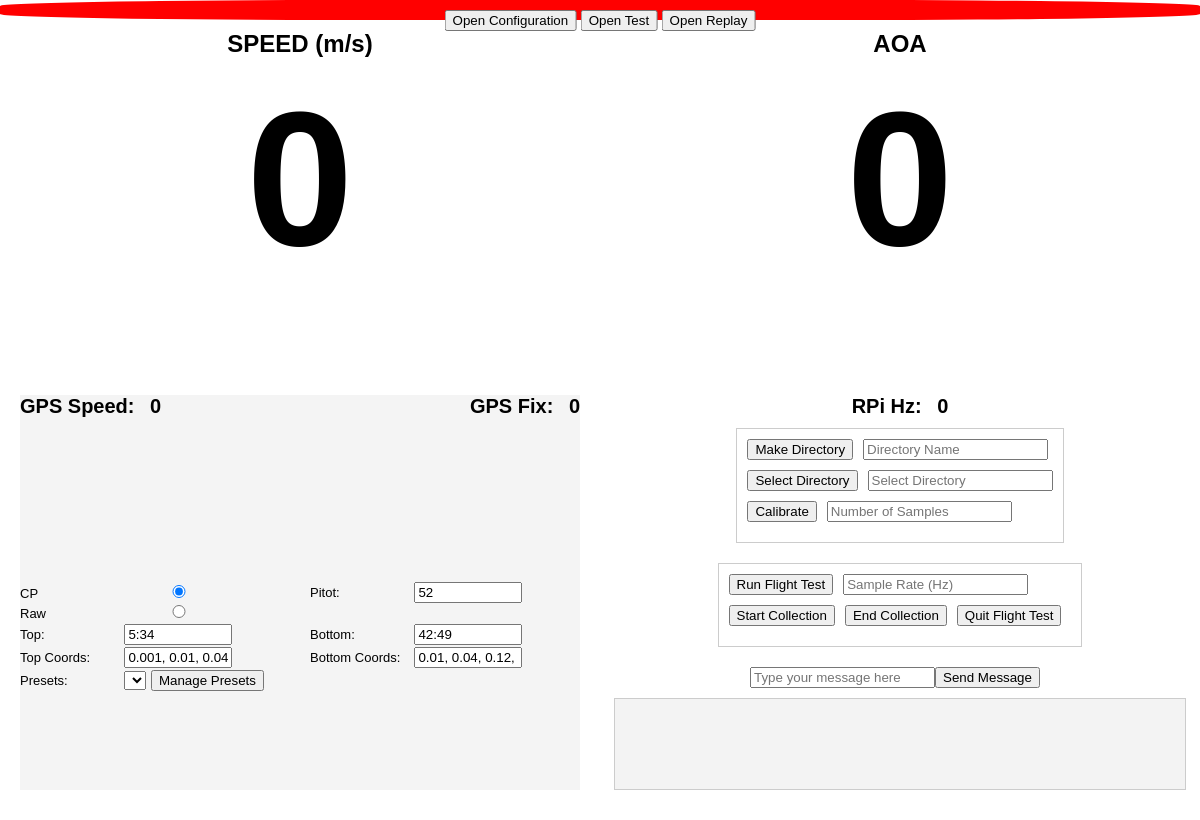
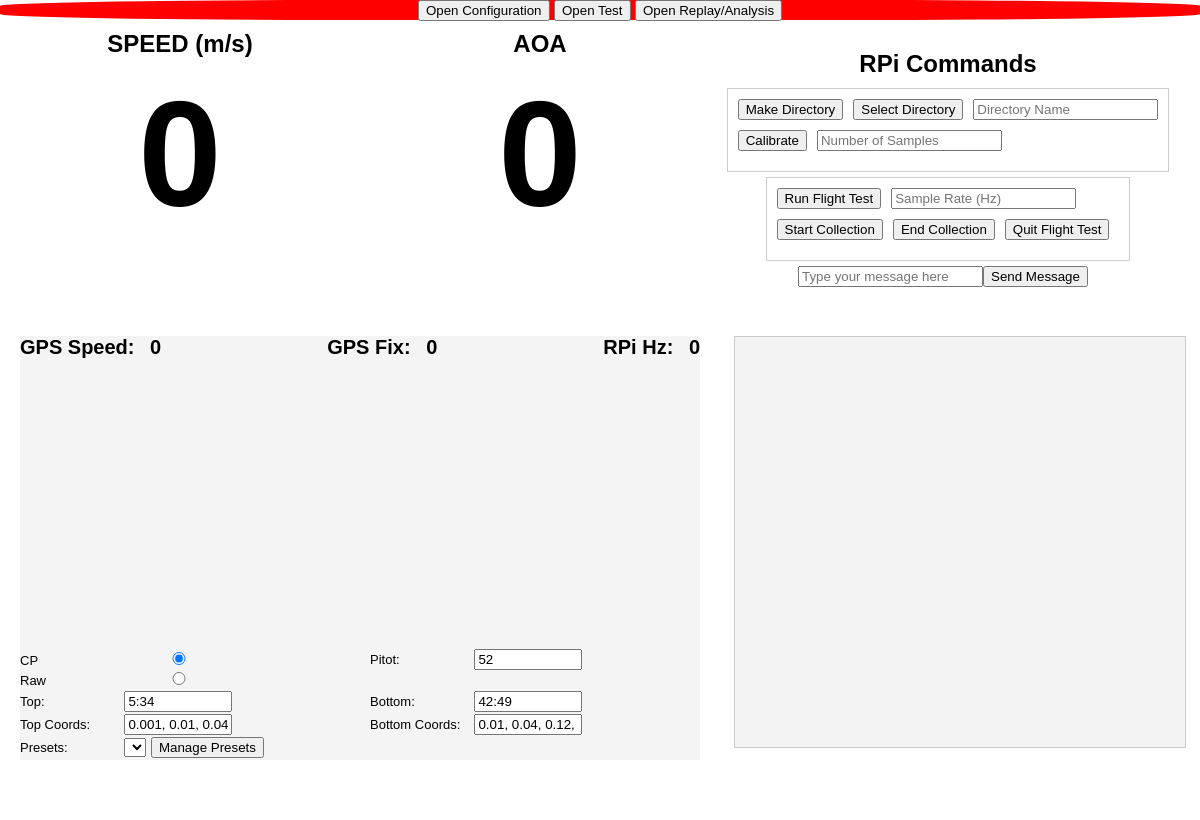
Before and after one commit to justinjarmer00/uarf-app, an Electron app: page src/main.html in a window 1200 px wide. Drawn offline with Linux system fonts and the light colour scheme.

Commit message:
main ui changes
significant main ui changes as well as some ease of use changes

```diff
--- a/src/main.html
+++ b/src/main.html
@@ -2,150 +2,17 @@
 <html>
 <head>
     <title>Main Window</title>
-    <style>
-        body {
-            font-family: Arial, sans-serif;
-            margin: 0;
-            padding: 0;
-            overflow: hidden; /* Prevent scrolling */
-            position: relative; /* Set as reference for absolute positioning */
-            height: 100vh;
-            width: 100vw;
-        }
-        .top-section {
-            position: absolute;
-            top: 30px;
-            left: 50%;
-            transform: translateX(-50%);
-        }
-        .big-displays {
-            display: flex;
-            justify-content: space-between;
-            width: 100vw;
-            padding: 0 20px;
-        }
-        .big-display {
-            font-size: 192px;
-            font-weight: bold;
-            flex: 1;
-            text-align: center;
-        }
-        .display-container {
-            flex: 1;
-            display: flex;
-            flex-direction: column;
-            align-items: center;
-        }
-        .display-label {
-            font-size: 24px; /* Adjust as needed */
-            font-weight: bold;
-            margin-bottom: 10px; /* Space between the label and the big display */
-        }
-        .toggle-windows {
-            position: absolute;
-            display: block;
-            margin: 0 auto;
-            top: 10px;
-            left: 50%;
-            transform: translateX(-50%);
-        }
-        .bottom-section {
-            position: absolute;
-            bottom: 10px;
-            width: 100%;
-            display: flex;
-            justify-content: space-between;
-            margin-bottom: 0;
-            padding-bottom: 0;
-        }
-        .graph {
-            flex: 1;
-            background-color: #f4f4f4;
-            margin: 20px;
-            margin-bottom: 0;
-            padding-bottom: 0;
-        }
-        .controls {
-            flex: 1;
-            display: flex;
-            flex-direction: column;
-            align-items: center;
-            margin: 20px;
-            margin-bottom: 0;
-            padding-bottom: 0;
-        }
-        .directory-commands {
-            border: 1px solid #ccc;
-            padding: 10px;
-            margin-bottom: 20px;
-        }
-        .flight-test-commands {
-            border: 1px solid #ccc;
-            padding: 10px;
-            margin-bottom: 20px;
-        }
-        .command-section {
-            display: flex;
-            align-items: center;
-            margin-bottom: 10px;
-        }
-        .command-section button {
-            margin-right: 10px;
-        }
-        #consoleDisplay {
-            width: 100%;
-            height: 80px;
-            overflow-y: auto; /* Allow vertical scrolling within the log */
-            resize: none; /* Prevent resizing of the textarea */
-        }
-        .sensor-inputs {
-            display: flex;
-            flex-wrap: wrap;
-            justify-content: space-between; /* Optional: To space out the columns */
-        }
-        .input-section {
-            margin-bottom: 2px;
-            flex-basis: calc(50% - 10px); /* Subtracting potential padding or margins */
-        }
-        .input-section label {
-            display: inline-block;
-            width: 100px;
-            font-size: 13px;
-        }
-        .input-section input {
-            width: 100px;
-        }
-        .chart-container {
-            width: 80%;
-            max-height: 300px;
-            margin: auto;
-        }
-        .gps-displays {
-            display: flex;
-            justify-content: space-between;
-            margin-bottom: 0px; /* Add some space between this section and the chart below */
-        }
-        .gps-display, .hz-display {
-            font-size: 20px; /* You can adjust this font size */
-            font-weight: bold;
-            margin-bottom: 10px;
-        }
-        .gps-label, .hz-label {
-            margin-right: 10px;
-            font-weight: bold;
-        }
-
-    </style>
+    <link rel="stylesheet" href="styles/main.css">
 </head>
 <body>
     <div id="connectionLight" style="width: 100%; height: 20px; border-radius: 30%; background-color: red;"></div>
     <div class="toggle-windows">
         <button id="configButton">Open Configuration</button>
         <button id="testingButton">Open Test</button>
-        <button id="replayButton">Open Replay</button>
+        <button id="replayButton">Open Replay/Analysis</button>
     </div>
+    <div class="body2">
         <div class="top-section">
-        <div class="big-displays">
             <div class="display-container">
                 <span class="display-label">SPEED (m/s)</span>
                 <span class="big-display" id="speedDisplay">0</span>
@@ -153,6 +20,39 @@
             <div class="display-container">
                 <span class="display-label">AOA</span>
                 <span class="big-display" id="aoaDisplay">0</span>
+            </div>
+            <!-- Placeholder for new element 1 -->
+            <div class="commands-grid">
+                <span class="display-label">RPi Commands</span>
+                <div class="directory-commands">
+                    <!-- Make Directory Command -->
+                    <div class="command-section">
+                        <button id="makeDirectory">Make Directory</button>
+                        <button id="selectDirectory">Select Directory</button>
+                        <input type="text" id="dirNameInput" placeholder="Directory Name">
+                    </div>
+                    <!-- Calibrate Command -->
+                    <div class="command-section">
+                        <button id="calibrate">Calibrate</button>
+                        <input type="number" id="numSamplesInput" placeholder="Number of Samples">
+                    </div>
+                </div>
+                <!-- Run Flight Test Command -->
+                <div class="flight-test-commands">
+                    <div class="command-section">
+                        <button id="runFlightTest">Run Flight Test</button>
+                        <input type="number" id="sampleRateHz" placeholder="Sample Rate (Hz)">
+                    </div>
+                    <!-- Start Collection Command -->
+                    <div class="command-section">
+                        <button id="startCollection">Start Collection</button>
+                        <button id="endCollection">End Collection</button>
+                        <button id="quitFlightTest">Quit Flight Test</button>
+                    </div>
+                </div>
+                <div class="command-section">
+                    <input type="text" id="serialInput" placeholder="Type your message here">
+                    <button id="sendMessage">Send Message</button>
                 </div>
             </div>
         </div>
@@ -167,6 +67,10 @@
                         <span class="gps-label">GPS Fix:</span>
                         <span id="gpsFixDisplay">0</span>
                     </div>
+                    <div class="hz-display">
+                        <span class="hz-label">RPi Hz:</span>
+                        <span id="hzDisplay">0</span>
+                    </div>
                 </div>
                 <div class="chart-container">
                     <canvas id="cpChart"></canvas>
@@ -178,124 +82,43 @@
                         <label for="rawOption">Raw</label>
                         <input type="radio" name="displayMode" value="raw" id="rawOption">
                     </div>
-
                     <!-- Pitot Sensor Input -->
                     <div class="input-section">
                         <label for="pitotInput">Pitot:</label>
                         <input type="number" id="pitotInput" value="52">
                     </div>
-
                     <!-- Top Surface Range Input -->
                     <div class="input-section">
                         <label for="topRangeInput">Top:</label>
                         <input type="text" id="topRangeInput" value="5:34">
                     </div>
-
                     <!-- Bottom Surface Range Input -->
                     <div class="input-section">
                         <label for="bottomRangeInput">Bottom:</label>
                         <input type="text" id="bottomRangeInput" value="42:49">
                     </div>
-
                     <!-- Top Surface Coordinates Input -->
                     <div class="input-section">
                         <label for="topCoordinatesInput">Top Coords:</label>
                         <input type="text" id="topCoordinatesInput" value="0.001, 0.01, 0.04, 0.095, 0.15, 0.2, 0.25, 0.3, 0.35, 0.4, 0.45, 0.48, 0.50, 0.52, 0.54, 0.56, 0.58, 0.6, 0.62, 0.64, 0.66, 0.68, 0.7, 0.72, 0.74, 0.76, 0.78, 0.8, 0.82, 0.84">
                     </div>
-
                     <!-- Bottom Surface Coordinates Input -->
                     <div class="input-section">
                         <label for="bottomCoordinatesInput">Bottom Coords:</label>
                         <input type="text" id="bottomCoordinatesInput" value="0.01, 0.04, 0.12, 0.25, 0.4, 0.55, 0.7, 0.85">
                     </div>
-
                     <div class="input-section">
                         <label for="presetSelect">Presets:</label>
                         <select id="presetSelect"></select>
                         <button id="managePresets">Manage Presets</button>
                     </div>
-
                 </div>
             </div>
-
             <!-- Controls Section -->
             <div class="controls">
-
-            <div class="hz-display">
-                <span class="hz-label">RPi Hz:</span>
-                <span id="hzDisplay">0</span>
-            </div>
-
-            <!-- Directory Commands Container -->
-            <div class="directory-commands">
-
-                <!-- Make Directory Command -->
-                <div class="command-section">
-                    <button id="makeDirectory">Make Directory</button>
-                    <input type="text" id="dirNameInput" placeholder="Directory Name">
-                </div>
-
-                <!-- Select Directory Command -->
-                <div class="command-section">
-                    <button id="selectDirectory">Select Directory</button>
-                    <input type="text" id="selectDirInput" placeholder="Select Directory">
-                </div>
-
-                <!-- Calibrate Command -->
-                <div class="command-section">
-                    <button id="calibrate">Calibrate</button>
-                    <input type="number" id="numSamplesInput" placeholder="Number of Samples">
+                <div id="consoleDisplay" readonly></div>
             </div>
         </div>
-
-            <!-- Calculate CG and SM Command -->
-            <!--
-            <div class="CG-commands">
-                <div class="command-section">
-                    <button id="calcCG">Calculate CG & SM</button>
-                </div>
-                <div class="command-section">
-                    <input type="number" id="FWInput" placeholder="FW">
-                    <input type="number" id="BLWInput" placeholder="BLW">
-                    <input type="number" id="BRWInput" placeholder="BRW">
-                </div>
-            </div>-->
-
-            <!-- Run Flight Test Command -->
-            <div class="flight-test-commands">
-                <div class="command-section">
-                    <button id="runFlightTest">Run Flight Test</button>
-                    <input type="number" id="sampleRateHz" placeholder="Sample Rate (Hz)">
-                </div>
-
-                <!-- Start Collection Command -->
-                <div class="command-section">
-                    <button id="startCollection">Start Collection</button>
-                    <button id="endCollection">End Collection</button>
-                    <button id="quitFlightTest">Quit Flight Test</button>
-                </div>
-            </div>
-
-
-            <!-- Exit Program Command -->
-            <!--
-            <div class="command-section">
-                <button id="exitProgram">Exit Program</button>
-            </div> -->
-
-            <!-- Serial Input and Send Message -->
-            <div class="command-section">
-                <input type="text" id="serialInput" placeholder="Type your message here">
-                <button id="sendMessage">Send Message</button>
-            </div>
-
-            <!-- Serial Connection Log -->
-            <!-- <textarea id="consoleDisplay" readonly></textarea> -->
-
-            <div id="consoleDisplay" style="height: 80px; overflow-y: auto; background-color: #f3f3f3; border: 1px solid #ccc; padding: 5px; white-space: pre-wrap; font-family: monospace;" readonly></div>
-
-        </div>
-
     </div>
     <script src="main.js"></script>
 </body>
--- a/src/main.js
+++ b/src/main.js
@@ -26,6 +26,7 @@ const chartConfig = {
     },
     options: {
         responsive: true,
+        maintainAspectRatio: false,
         scales: {
             x: {
                 beginAtZero: true
@@ -74,6 +75,11 @@ function updateConsoleDisplayWithError(message) {
     consoleDisplay.scrollTop = consoleDisplay.scrollHeight;  // Scroll to the bottom
 }
 
+function updateConsoleDisplayWithEXTError(message) {
+    EXTmessasge = "[EXT] " + message
+    updateConsoleDisplayWithError(EXTmessasge)
+}
+
 function updateSpeedDisplay(value) {
     // Update the speed display with the given value
     document.getElementById('speedDisplay').innerText = (value/10).toFixed(1); // Assuming you want to display 2 decimal places
@@ -109,12 +115,12 @@ function updateCalibrationData(data) {
 function updatePressureData(pressureValues) {
     // Check calibration data and adjust pressureValues if necessary
     if (calibrationData.length === 0) {
-        updateConsoleDisplayWithError("Warning: Calibration data is empty. Using raw pressure values.");
+        updateConsoleDisplayWithError("[INT] Warning: Calibration data is empty. Using raw pressure values.");
         for (let i = 0; i < pressureValues.length; i++) {
             pressureValues[i] = pressureValues[i]*10;
         }
     } else if (calibrationData.length !== pressureValues.length) {
-        updateConsoleDisplayWithError("Warning: Mismatch in calibration data and pressure values length. Using raw pressure values.");
+        updateConsoleDisplayWithError("[INT] Warning: Mismatch in calibration data and pressure values length. Using raw pressure values.");
         for (let i = 0; i < pressureValues.length; i++) {
             pressureValues[i] = pressureValues[i]*10;
         }
@@ -135,12 +141,12 @@ function updatePressureData(pressureValues) {
     let bottomPressureData = bottomSensors.map(sensor => pressureValues[sensor]);
 
     if (topPressureData.length !== topCoordinates.length) {
-        updateConsoleDisplayWithError("Error: Mismatch in top pressure data and coordinates length.");
+        updateConsoleDisplayWithError("[INT] Error: Mismatch in top pressure data and coordinates length.");
         return;  // Exit the function early
     }
 
     if (bottomPressureData.length !== bottomCoordinates.length) {
-        updateConsoleDisplayWithError("Error: Mismatch in bottom pressure data and coordinates length.");
+        updateConsoleDisplayWithError("[INT] Error: Mismatch in bottom pressure data and coordinates length.");
         return;  // Exit the function early
     }
 
@@ -330,7 +336,7 @@ document.getElementById('makeDirectory').addEventListener('click', () => {
 
 // Event listener for the "Select Directory" button
 document.getElementById('selectDirectory').addEventListener('click', () => {
-    const dirName = document.getElementById('selectDirInput').value;
+    const dirName = document.getElementById('dirNameInput').value;
     const command = dirName ? `select_dir ${dirName}\n` : 'select_dir\n';
     ipcRenderer.send('send-serial-message', command);
 });
--- /dev/null
+++ b/src/styles/main.css
@@ -0,0 +1,150 @@
+body {
+    font-family: Arial, sans-serif;
+    margin: 0;
+    padding: 0;
+    overflow: hidden; /* Prevent scrolling */
+    position: relative; /* Set as reference for absolute positioning */
+    height: 100vh;
+    width: 100vw;
+}
+.body2 {
+    display: grid;
+    grid-template-rows: 1fr 1.7fr;
+    height: 100%;
+}
+.top-section {
+    display: grid;
+    grid-template-columns: 3fr 3fr 4fr;
+    width: 100%; /* Ensures the grid container takes up the full width */
+    box-sizing: border-box; /* Includes padding and border in the element's total width and height */
+    min-height: 0;
+    max-height: 100%;
+    padding-top: 10px;
+}
+.big-display {
+    font-size: 150px; /* Adjust as needed */
+    font-weight: bold;
+    flex: 1;
+    text-align: center;
+}
+.display-container {
+    flex: 1;
+    display: flex;
+    flex-direction: column;
+    align-items: center;
+}
+.display-label {
+    font-size: 24px; /* Adjust as needed */
+    font-weight: bold;
+    margin-bottom: 10px; /* Space between the label and the big display */
+}
+.toggle-windows {
+    position: absolute;
+    display: block;
+    margin: 0 auto;
+    top: 0px;
+    left: 50%;
+    transform: translateX(-50%);
+}
+.bottom-section {
+    width: 100%;
+    display: grid;
+    grid-template-columns: 3fr 2fr;
+    margin-bottom: 0;
+    padding-bottom: 0;
+    height: 100px;
+}
+.graph {
+    flex: 1;
+    background-color: #f4f4f4;
+    margin: 20px;
+    margin-bottom: 0;
+    padding-bottom: 0;
+}
+.controls {
+    flex: 1;
+    display: flex;
+    flex-direction: column;
+    align-items: center;
+    margin: 20px;
+    margin-bottom: 0;
+    padding-bottom: 0;
+    height: 100%;
+}
+.directory-commands {
+    border: 1px solid #ccc;
+    padding: 10px;
+    margin-bottom: 5px;
+}
+.flight-test-commands {
+    border: 1px solid #ccc;
+    padding: 10px;
+    margin-bottom: 5px;
+}
+.command-section {
+    display: flex;
+    align-items: center;
+    margin-bottom: 10px;
+}
+.command-section button {
+    margin-right: 10px;
+}
+#consoleDisplay {
+    width: 100%;
+    height: 100%;
+    max-height: 50vh; /* Limit the height of the console display */
+    max-width: 40vw; /* Limit the width of the console display */
+    overflow-y: auto; /* Allow vertical scrolling within the log */
+    resize: none; /* Prevent resizing of the textarea */
+    overflow-y: auto; background-color: #f3f3f3; border: 1px solid #ccc; padding: 5px; white-space: pre-wrap; font-family: monospace;
+}
+.sensor-inputs {
+    display: flex;
+    flex-wrap: wrap;
+    justify-content: space-between; /* Optional: To space out the columns */
+}
+.input-section {
+    margin-bottom: 2px;
+    flex-basis: calc(50% - 10px); /* Subtracting potential padding or margins */
+}
+.input-section label {
+    display: inline-block;
+    width: 100px;
+    font-size: 13px;
+}
+.input-section input {
+    width: 100px;
+}
+.chart-container {
+    width: 100%; /* Full width */
+    height: 100%; /* Full height */
+    max-height: 35vh;;
+    display: flex;
+    justify-content: center;
+    align-items: center;
+}
+canvas {
+    width: 100% !important;
+    height: 100% !important;
+}
+.gps-displays {
+    display: flex;
+    justify-content: space-between;
+    margin-bottom: 0px; /* Add some space between this section and the chart below */
+}
+.gps-display, .hz-display {
+    font-size: 20px; /* You can adjust this font size */
+    font-weight: bold;
+    margin-bottom: 10px;
+}
+.gps-label, .hz-label {
+    margin-right: 10px;
+    font-weight: bold;
+}
+.commands-grid {
+    display: flex;
+    flex-direction: column;
+    align-items: center;
+    justify-content: center;
+    width: 95%;
+}
```
Also changed, not shown: src/index.js (+18 -6 lines), 1 other file. Lines whose indentation alone changed are shown as unchanged.
